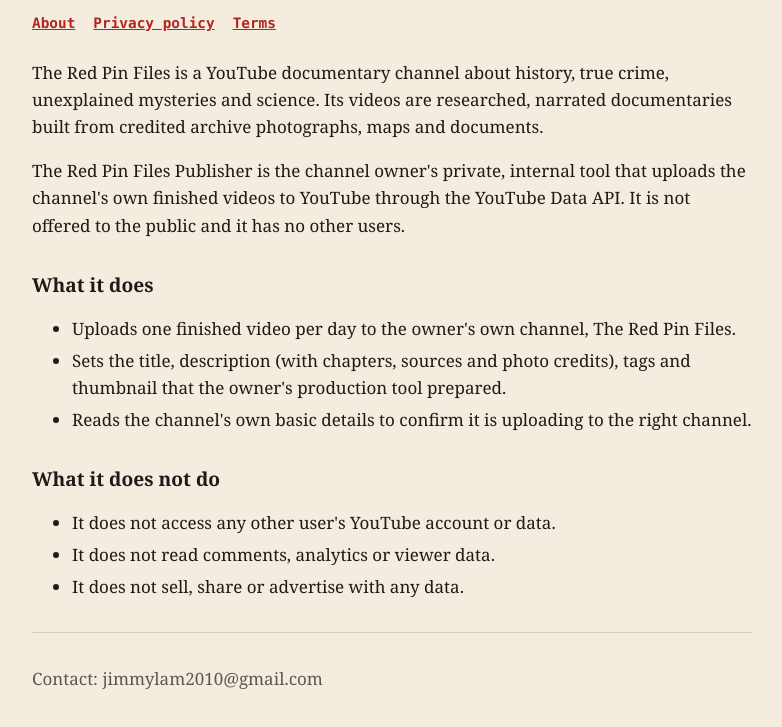
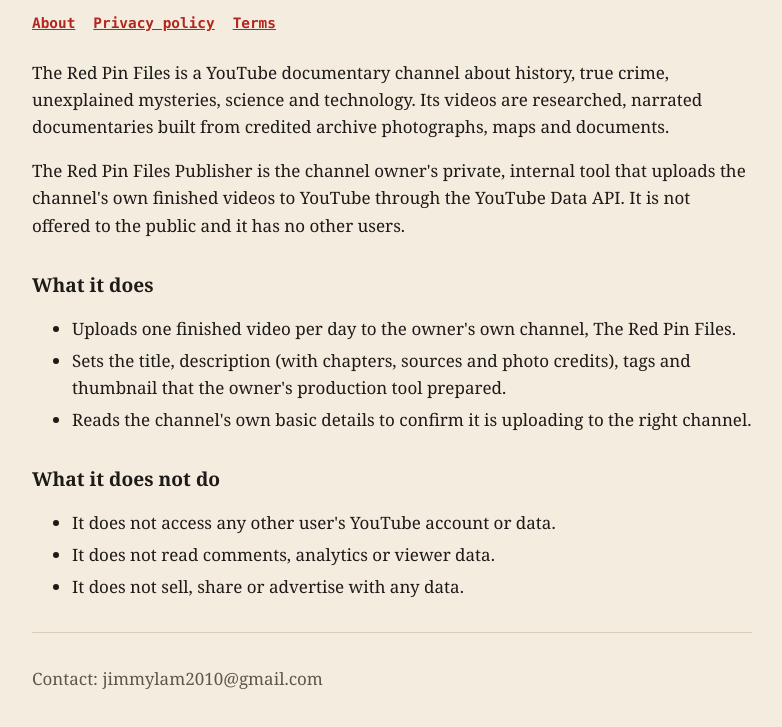
Before and after one commit to BitCodeHub/redpinfiles, a plain HTML site: page index.html in a window 1280 px wide. Shown: the part 107-834 px from the top of the page, without its empty margins (248-1030 px from the left). Drawn offline with Linux system fonts and the light colour scheme.

Commit message:
About: add technology

```diff
--- a/index.html
+++ b/index.html
@@ -1,7 +1,7 @@
 <!doctype html><html lang="en"><head><meta charset="utf-8"><meta name="viewport" content="width=device-width,initial-scale=1"><title>The Red Pin Files Publisher</title><link rel="stylesheet" href="style.css"></head><body><main>
 <div class="kicker">The Red Pin Files</div><h1>The Red Pin Files Publisher</h1>
 <nav><a href="index.html">About</a><a href="privacy.html">Privacy policy</a><a href="terms.html">Terms</a></nav>
-<p>The Red Pin Files is a YouTube documentary channel about history, true crime, unexplained mysteries and science. Its videos are researched, narrated documentaries built from credited archive photographs, maps and documents.</p>
+<p>The Red Pin Files is a YouTube documentary channel about history, true crime, unexplained mysteries, science and technology. Its videos are researched, narrated documentaries built from credited archive photographs, maps and documents.</p>
 <p>The Red Pin Files Publisher is the channel owner's private, internal tool that uploads the channel's own finished videos to YouTube through the YouTube Data API. It is not offered to the public and it has no other users.</p>
 <h2>What it does</h2>
 <ul><li>Uploads one finished video per day to the owner's own channel, The Red Pin Files.</li>
```
